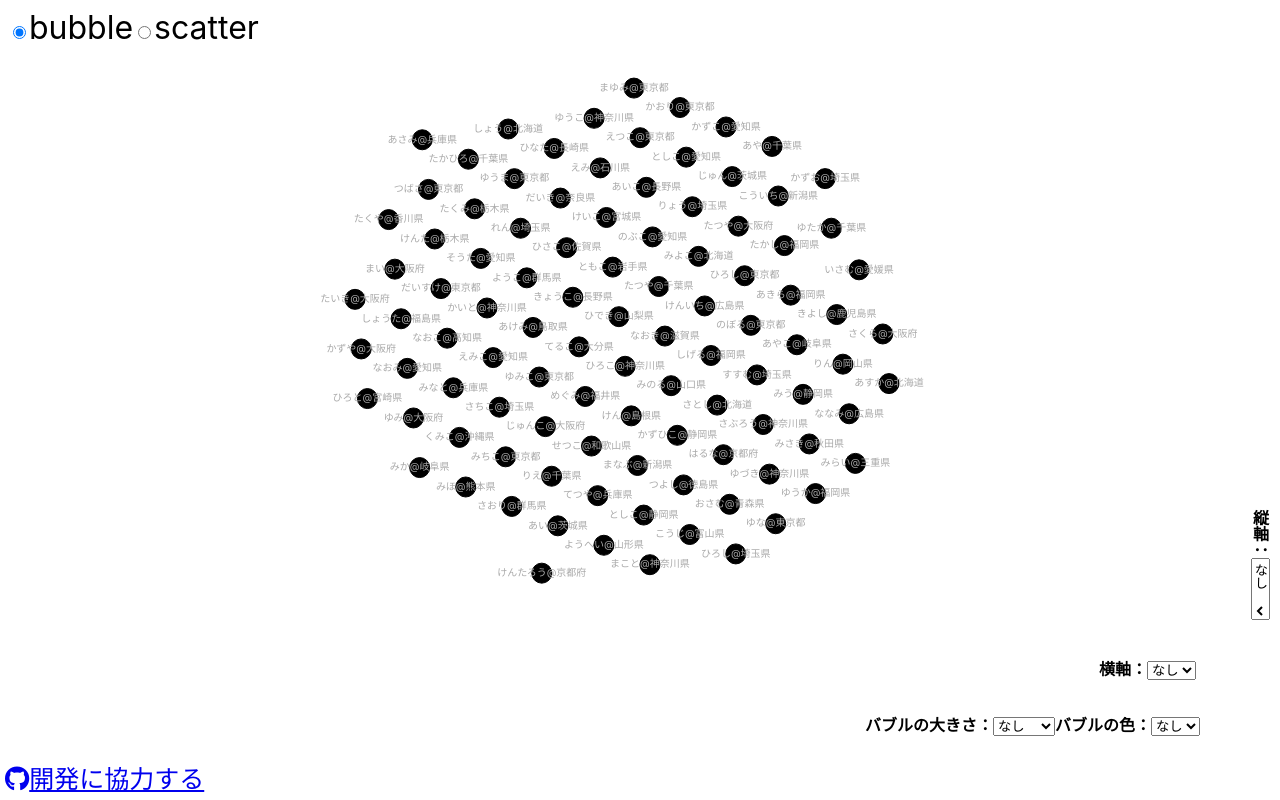
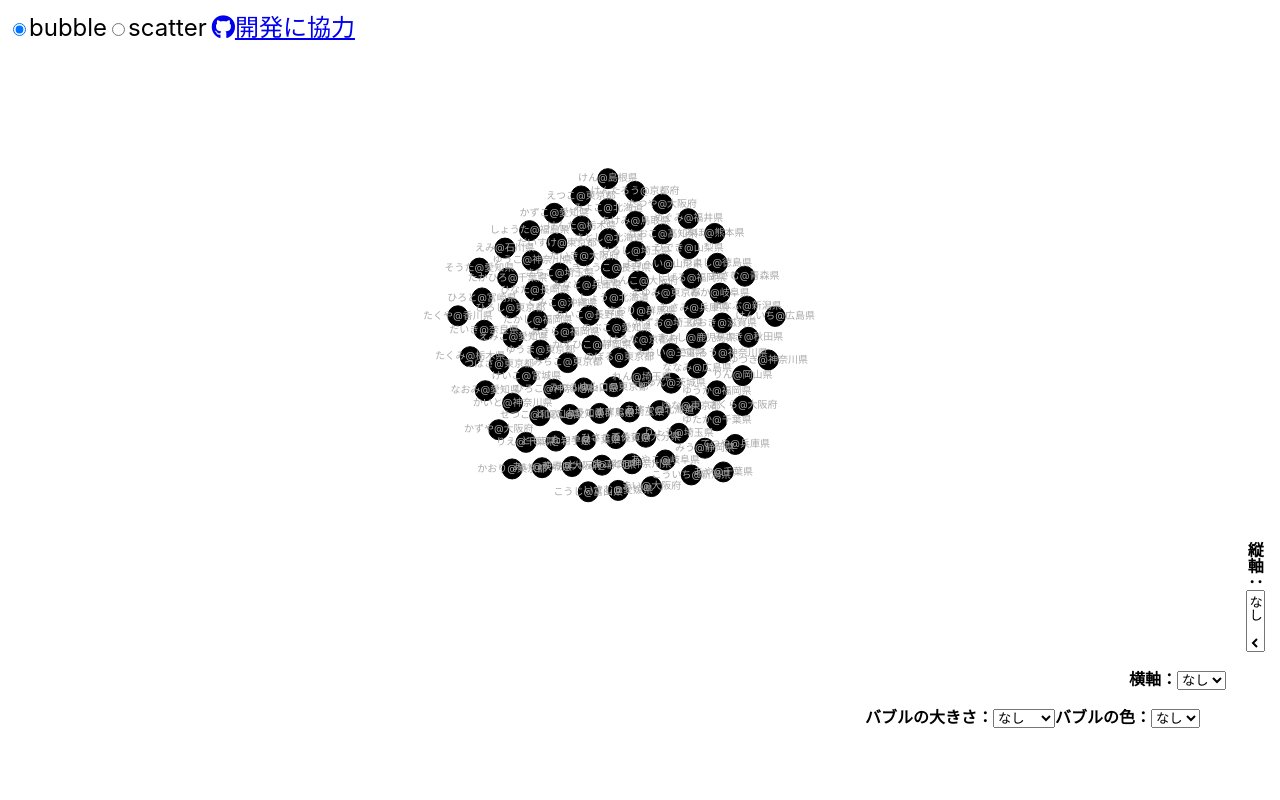
Before and after one commit to yuiseki/inclusive-chart-vite, a React (Vite) app: page /#bubble in a window 1280 px wide. Built offline with nearby package versions, Linux system fonts and the light colour scheme.

Commit message:
スマホ向け調整

```diff
--- a/src/App.tsx
+++ b/src/App.tsx
@@ -27,7 +27,7 @@ function App() {
 
   return (
     <div className="main">
-      <div style={{ fontSize: "2em", height: "3vh", padding: "1vh" }}>
+      <div style={{ fontSize: "1.5em", height: "2vh", padding: "1vh" }}>
         {tabs.map((tab) => {
           return (
             <label key={tab} htmlFor={`${tab}-button`}>
@@ -43,28 +43,18 @@ function App() {
             </label>
           );
         })}
-      </div>
-      <div style={{ width: "100vw", height: "95vh" }}>
-        {activeTab === "scatter" && <InteractiveScatterChart />}
-        {activeTab === "bubble" && <InteractiveBubbleChart />}
-      </div>
-      <div
-        style={{
-          position: "absolute",
-          bottom: "0",
-          left: "0",
-          display: "table-cell",
-          fontSize: "25px",
-          margin: "5px",
-        }}
-      >
         <a
           href="https://scrapbox.io/c4j/インクルーシブチャート"
           target="_blank"
+          style={{ marginLeft: "5px" }}
         >
           <i className="fab fa-github" />
-          開発に協力する
+          開発に協力
         </a>
+      </div>
+      <div style={{ width: "100vw", height: "96vh" }}>
+        {activeTab === "scatter" && <InteractiveScatterChart />}
+        {activeTab === "bubble" && <InteractiveBubbleChart />}
       </div>
     </div>
   );
--- a/src/components/AbstractBubbleChart.tsx
+++ b/src/components/AbstractBubbleChart.tsx
@@ -63,7 +63,7 @@ export const AbstractBubbleChart: React.VFC<{
       if (!maxSize) {
         return 10;
       }
-      const radiusScaler = d3.scaleLinear().domain([1, maxSize]).range([3, 30]);
+      const radiusScaler = d3.scaleLinear().domain([1, maxSize]).range([3, 20]);
       return radiusScaler(value);
     },
     [data, bubbleSize]
@@ -146,7 +146,7 @@ export const AbstractBubbleChart: React.VFC<{
         "x",
         d3
           .forceX()
-          .strength(0.05)
+          .strength(0.1)
           .x((d) => {
             if (d.index === undefined) {
               return center.x;
@@ -158,7 +158,7 @@ export const AbstractBubbleChart: React.VFC<{
         "y",
         d3
           .forceY()
-          .strength(0.05)
+          .strength(0.1)
           .y((d) => {
             if (d.index === undefined) {
               return center.y;
@@ -172,7 +172,7 @@ export const AbstractBubbleChart: React.VFC<{
           if (d.index === undefined) {
             return 1;
           }
-          return onRadiusSize(data[d.index].radius) + 15;
+          return onRadiusSize(data[d.index].radius) + 5;
         })
       );
     simulation.on("tick", () => {
--- a/src/components/InteractiveBubbleChart.tsx
+++ b/src/components/InteractiveBubbleChart.tsx
@@ -102,18 +102,25 @@ export const InteractiveBubbleChart: React.VFC = () => {
           </div>
           <div
             style={{
-              flexGrow: 1,
+              flexGrow: 0,
               display: "flex",
               alignItems: "center",
               writingMode: "vertical-rl",
-              margin: "4px",
+              width: "44px",
             }}
           >
             {yAxis === "none" && (
-              <div style={{ height: "100%", textAlign: "end" }}>
+              <div style={{ flexGrow: 0, height: "100%", textAlign: "end" }}>
                 <b>
                   縦軸：
-                  <select name="yAxis" onChange={onChangeYAxis}>
+                  <select
+                    style={{
+                      display: "inline-block",
+                      maxWidth: "44px",
+                    }}
+                    name="yAxis"
+                    onChange={onChangeYAxis}
+                  >
                     <option value="none">なし</option>
                     {yAxisDims.map((dim) => {
                       return (
@@ -143,13 +150,13 @@ export const InteractiveBubbleChart: React.VFC = () => {
             flexGrow: 0,
             display: "flex",
             alignItems: "center",
-            height: "80px",
+            height: "44px",
             margin: "4px",
           }}
         >
           {xAxis === "none" && (
             <div
-              style={{ width: "100%", textAlign: "end", marginRight: "80px" }}
+              style={{ width: "100%", textAlign: "end", marginRight: "50px" }}
             >
               <b>
                 横軸：
--- a/src/components/InteractiveBubbleChartAxis.tsx
+++ b/src/components/InteractiveBubbleChartAxis.tsx
@@ -17,8 +17,9 @@ export const InteractiveBubbleChartAxis: React.VFC<{
             style={{
               flexGrow: 1,
               height: "100%",
+              minWidth: "44px",
               margin: "4px",
-              lineHeight: "80px",
+              lineHeight: "44px",
               verticalAlign: "middle",
               textAlign: "center",
               backgroundColor: "lightgray",
@@ -31,9 +32,9 @@ export const InteractiveBubbleChartAxis: React.VFC<{
       <button
         style={{
           flexGrow: 0,
-          height: "80px",
-          width: "80px",
-          padding: "6px",
+          height: "44px",
+          width: "44px",
+          padding: "4px",
           margin: "4px",
           border: 0,
         }}
```
